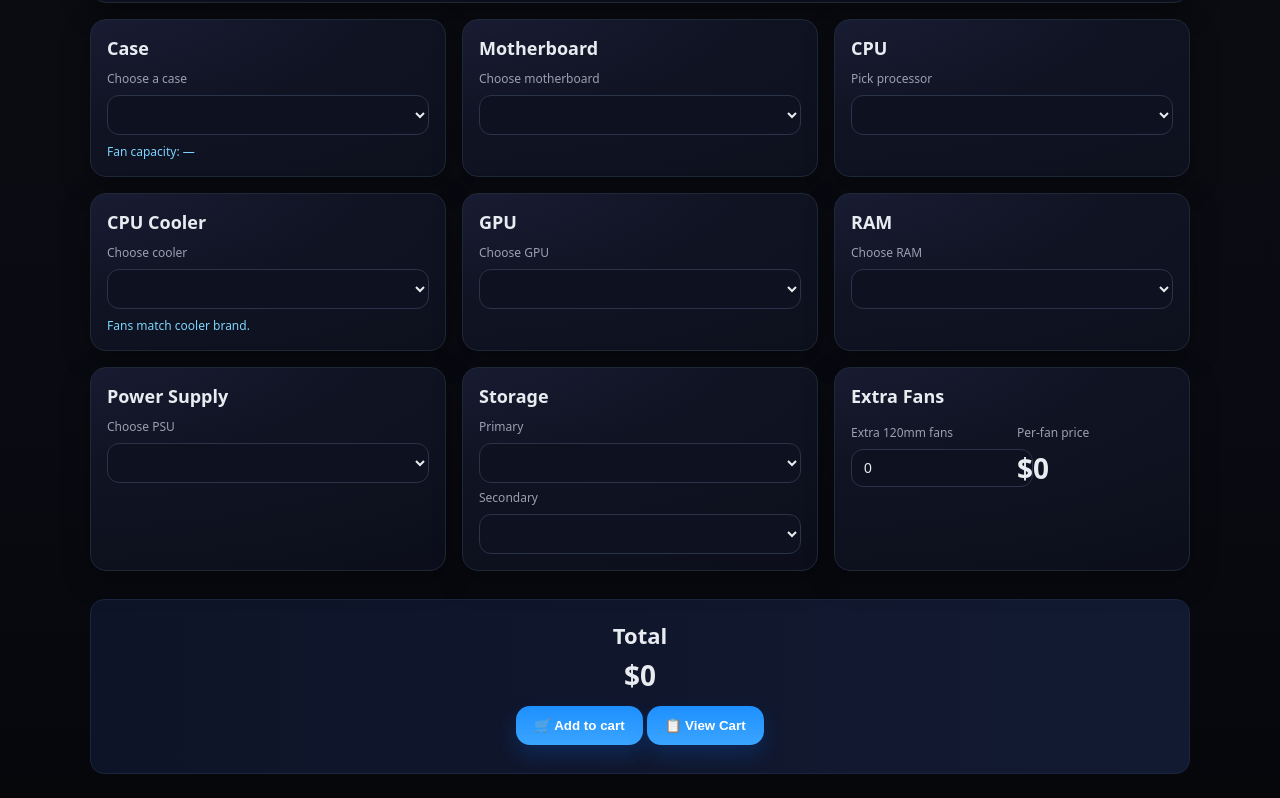
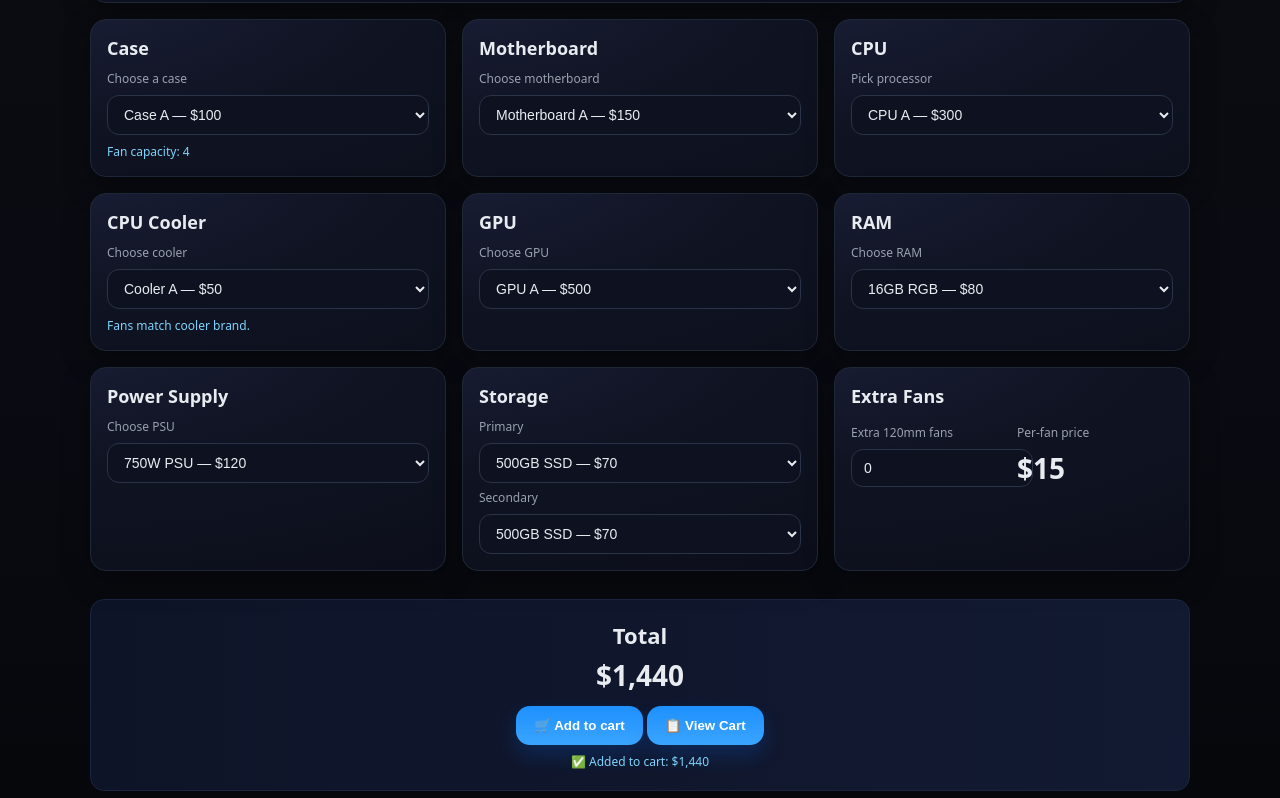
Before and after one commit to ConnollyTMC/PC-Builder, a plain HTML site: page index.html in a window 1280 px wide. Both pictures are taken after a click on the button "🛒 Add to cart". Shown: the part 261-1059 px from the top of the page. Drawn offline with Linux system fonts and the light colour scheme.

Commit message:
Update index.html

```diff
--- a/index.html
+++ b/index.html
@@ -116,3 +116,101 @@ function filterAllByColor(chosen){
   for(let k in LISTS){
     LISTS[k] = (DATA[k]||[]).filter(x=>passesColor(x,chosen));
   }
+}
+
+function optionFor(item){
+  const opt=document.createElement('option');
+  opt.value=item.sku||item.name;
+  opt.textContent=`${item.name} — ${fmt(item.price)}`;
+  return opt;
+}
+
+function populateSelect(id,list){
+  const el=$(id); el.innerHTML='';
+  list.forEach(it=>el.appendChild(optionFor(it)));
+  if(el.options.length>0) el.selectedIndex=0;
+}
+
+function populateAll(){
+  populateSelect('case',LISTS.cases);
+  populateSelect('motherboard',LISTS.motherboards);
+  populateSelect('cpu',LISTS.cpus);
+  populateSelect('cooler',LISTS.coolers);
+  populateSelect('gpu',LISTS.gpus);
+  populateSelect('ram',LISTS.ram);
+  populateSelect('psu',LISTS.psu);
+  populateSelect('storage1',LISTS.storage);
+  populateSelect('storage2',LISTS.storage);
+  updateCaseNote();
+  updateFanPrice();
+  calcTotal();
+}
+
+function selectedItem(sel,key){return LISTS[key].find(x=>(x.sku||x.name)==$(sel).value);}
+function updateCaseNote(){
+  const item=selectedItem('case','cases');
+  const cap=item?.maxFanSlots||'—';
+  $('fanCap').textContent=cap;
+  const n=parseInt($('fanCount').value)||0;
+  $('fanErr').style.display=(cap!=='—' && n>cap)?'':'none';
+  if(cap!=='—') $('fanCount').max=cap;
+}
+function coolerBrand(){
+  const c=selectedItem('cooler','coolers');
+  return (c?.brand||'').toLowerCase().includes('thermaltake')?'Thermaltake':'NZXT';
+}
+function updateFanPrice(){
+  const unit=FAN_PRICE[coolerBrand()]||0;
+  $('fanPrice').textContent=fmt(unit);
+  return unit;
+}
+function calcTotal(){
+  const parts = [
+    selectedItem('case','cases')?.price||0,
+    selectedItem('motherboard','motherboards')?.price||0,
+    selectedItem('cpu','cpus')?.price||0,
+    selectedItem('cooler','coolers')?.price||0,
+    selectedItem('gpu','gpus')?.price||0,
+    selectedItem('ram','ram')?.price||0,
+    selectedItem('psu','psu')?.price||0,
+    selectedItem('storage1','storage')?.price||0,
+    selectedItem('storage2','storage')?.price||0
+  ];
+  const qty=parseInt($('fanCount').value)||0;
+  const sum=parts.reduce((a,b)=>a+b,0)+qty*updateFanPrice();
+  $('total').textContent=fmt(sum);
+}
+
+function wire(){
+  $('colorFilter').addEventListener('change',()=>{filterAllByColor($('colorFilter').value); populateAll();});
+  document.querySelectorAll('select,input').forEach(el=>{
+    el.addEventListener('change',()=>{updateCaseNote();calcTotal();});
+    el.addEventListener('keyup',()=>{updateCaseNote();calcTotal();});
+  });
+  $('addToCartBtn').addEventListener('click',()=>{
+    const payload = {
+      case:selectedItem('case','cases')?.name,
+      motherboard:selectedItem('motherboard','motherboards')?.name,
+      cpu:selectedItem('cpu','cpus')?.name,
+      cooler:selectedItem('cooler','coolers')?.name,
+      gpu:selectedItem('gpu','gpus')?.name,
+      ram:selectedItem('ram','ram')?.name,
+      psu:selectedItem('psu','psu')?.name,
+      storage1:selectedItem('storage1','storage')?.name,
+      storage2:selectedItem('storage2','storage')?.name,
+      extraFans:parseInt($('fanCount').value)||0,
+      estTotal:$('total').textContent
+    };
+    const cart=JSON.parse(localStorage.getItem("cart")||"[]");
+    cart.push(payload);
+    localStorage.setItem("cart", JSON.stringify(cart));
+    $('cartMsg').textContent=`✅ Added to cart: ${payload.estTotal}`;
+  });
+  $('viewCartBtn').addEventListener('click',()=>{window.location.href='cart.html';});
+}
+
+fetchData();
+wire();
+</script>
+</body>
+</html>
```
